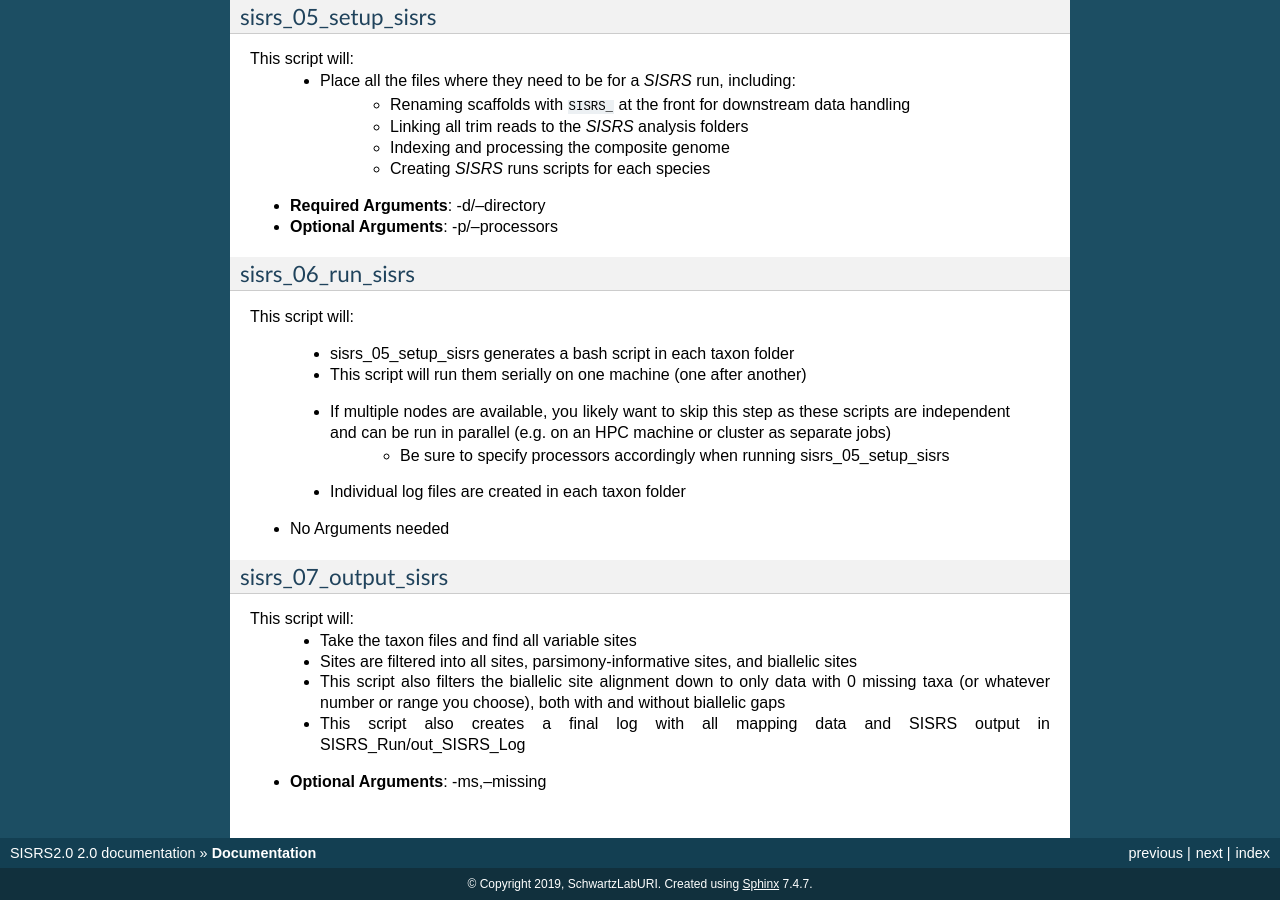
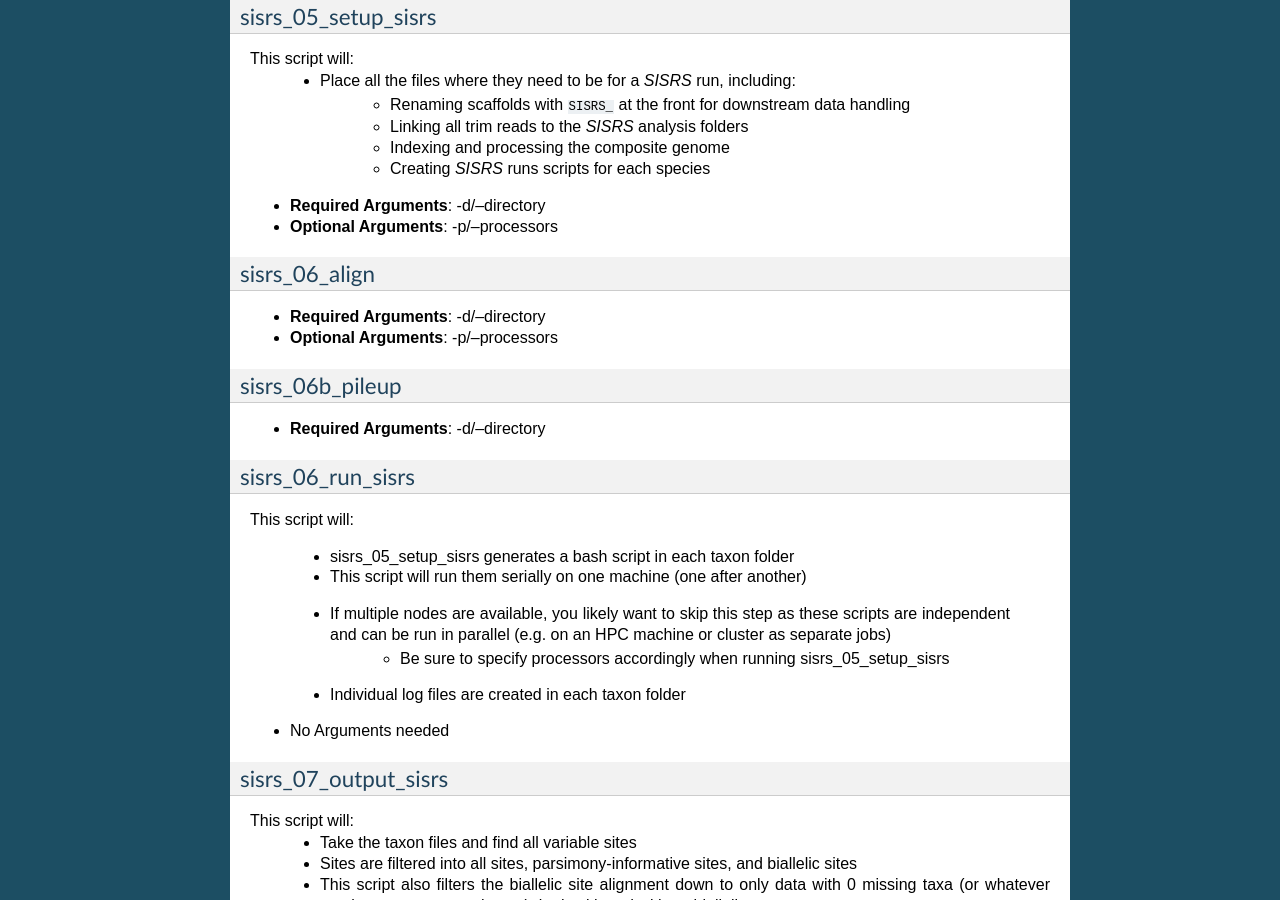
Before and after one commit to SchwartzLabURI/SISRS, a Sphinx documentation site: the page built from docs/documentation.rst, in a window 1280 px wide and 900 px high, scrolled down 2919 px. Built offline with Sphinx 7.4.7, drawn with Linux system fonts in a browser that asks for light colours; some of the changed text lies outside the part shown.

Commit message:
added docs for steps 6-6b

```diff
--- a/docs/documentation.rst
+++ b/docs/documentation.rst
@@ -154,6 +154,29 @@ This script will:
 
 * **Optional Arguments**: -p/--processors
 
+
+sisrs_06_align
+##################
+
+* **Required Arguments**: -d/--directory
+
+* **Optional Arguments**: -p/--processors
+
+
+
+sisrs_06b_pileup
+##################
+
+* **Required Arguments**: -d/--directory
+
+
+
+
+
+
+
+
+
 sisrs_06_run_sisrs
 ##################
 
```
